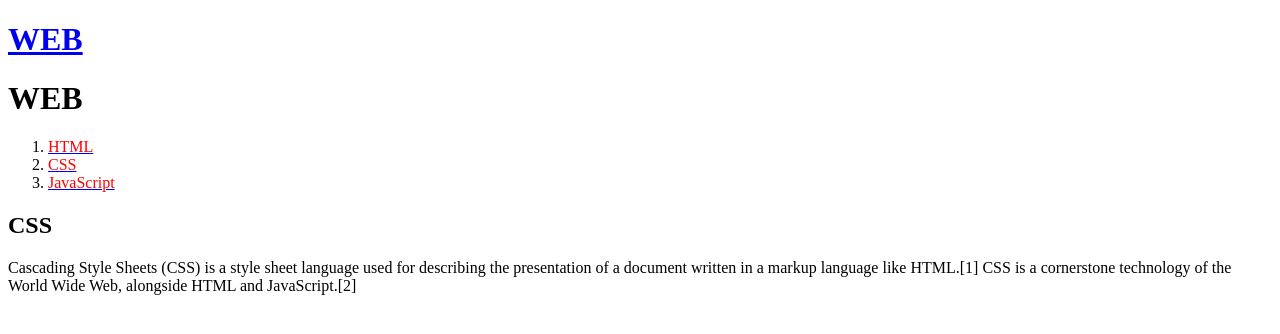
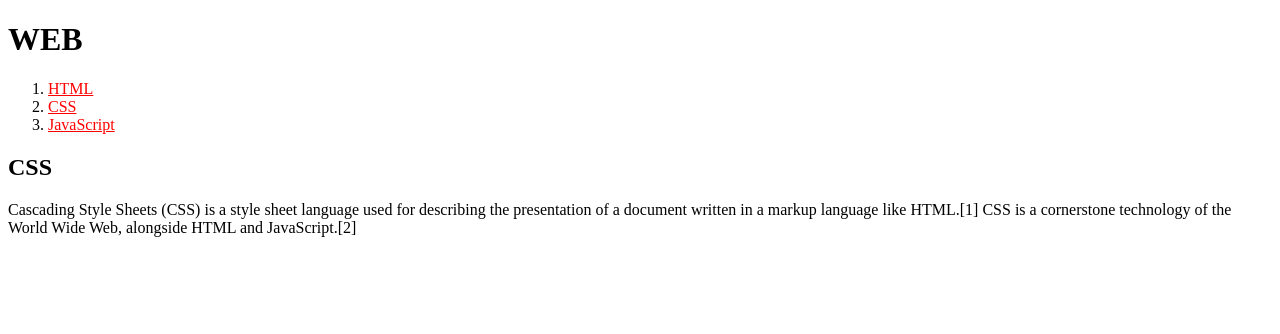
Before and after one commit to newandwind/web1, a plain HTML site: page 2.html in a window 1280 px wide. Drawn offline with Linux system fonts and the light colour scheme.

Commit message:
Update 2.html

```diff
--- a/2.html
+++ b/2.html
@@ -1,18 +1,25 @@
 <!DOCTYPE html>
 <html>
 <head>
-<title>WEB1 -HTML</title>
+<title>WEB1 -CSS</title>
 <meta charset="utf-utf-8">
 </head>
+<style>
+    a{
+        color:red;
+    }
+
+    </style>
+
+
 
 <body>
-<h1><a href="index.html">WEB</a></h1>
 
 <h1 a href="index.html">WEB</h1>
 <ol>
-    <li><a href="1.html"><font color="red">HTML</font></a></li>
-<li><a href="2.html"><font color="red">CSS</font></a></li>
-<li><a href="3.html"><font color="red">JavaScript</font></a></li>
+    <li><a href="1.html">HTML</a></li>
+<li><a href="2.html">CSS</a></li>
+<li><a href="3.html">JavaScript</a></li>
 </ol>
 
 
```
